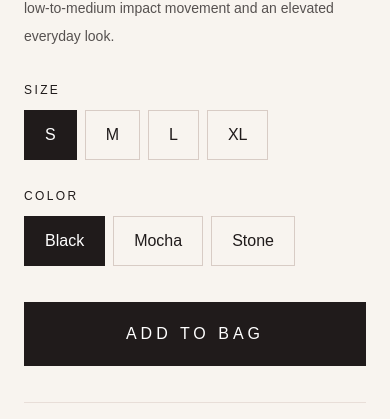
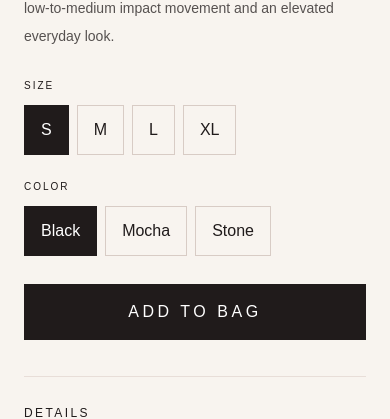
Before and after one commit to zero69-art/Elarossa, a Next.js app: page /products/angel-wings-seamless-sports-bra in a window 390 px wide. Shown: the part 782-1201 px from the top of the page. Built offline with nearby package versions, Linux system fonts and the light colour scheme; no server answers.

Commit message:
Harden and improve responsive product controls

```diff
--- a/components/AddToBag.tsx
+++ b/components/AddToBag.tsx
@@ -8,33 +8,27 @@ export default function AddToBag({ product }: { product: Product }) {
   const [size, setSize] = useState(product.sizes[0] ?? "One Size");
   const [color, setColor] = useState(product.colors[0] ?? "Default");
   const [added, setAdded] = useState(false);
+  const sizes = product.sizes.length ? product.sizes : ["One Size"];
+  const colors = product.colors.length ? product.colors : ["Default"];
 
   function add() {
-    const raw = localStorage.getItem(KEY);
-    const items = raw ? JSON.parse(raw) : [];
-    const i = items.findIndex((x: { slug: string; size?: string; color?: string }) => x.slug === product.slug && x.size === size && x.color === color);
-    const payload = {
-      slug: product.slug,
-      name: product.name,
-      price: product.price,
-      quantity: 1,
-      image: product.image,
-      size,
-      color,
-      cjPid: product.cjPid,
-      cjVariants: product.cjVariants,
-    };
-    if (i >= 0) items[i].quantity += 1;
-    else items.push(payload);
-    localStorage.setItem(KEY, JSON.stringify(items));
-    window.dispatchEvent(new Event("elarossa-cart-updated"));
-    setAdded(true);
-    setTimeout(() => setAdded(false), 1600);
+    try {
+      const raw = localStorage.getItem(KEY);
+      const parsed = raw ? JSON.parse(raw) : [];
+      const items = Array.isArray(parsed) ? parsed : [];
+      const i = items.findIndex((x: { slug?: string; size?: string; color?: string }) => x.slug === product.slug && x.size === size && x.color === color);
+      const payload = { slug: product.slug, name: product.name, price: product.price, quantity: 1, image: product.image, size, color, cjPid: product.cjPid, cjVariants: product.cjVariants };
+      if (i >= 0) items[i].quantity += 1; else items.push(payload);
+      localStorage.setItem(KEY, JSON.stringify(items));
+      window.dispatchEvent(new Event("elarossa-cart-updated"));
+      setAdded(true);
+      setTimeout(() => setAdded(false), 1600);
+    } catch { setAdded(false); }
   }
 
-  return <>
-    <div className="mt-8"><p className="text-xs tracking-[.2em]">SIZE</p><div className="mt-3 flex flex-wrap gap-2">{product.sizes.map((x) => <button type="button" key={x} onClick={() => setSize(x)} className={`border px-5 py-3 text-xs ${size === x ? "border-[#201b1b] bg-[#201b1b] text-white" : "border-[#d8ccc5]"}`}>{x}</button>)}</div></div>
-    <div className="mt-7"><p className="text-xs tracking-[.2em]">COLOR</p><div className="mt-3 flex flex-wrap gap-2">{product.colors.map((x) => <button type="button" key={x} onClick={() => setColor(x)} className={`border px-5 py-3 text-xs ${color === x ? "border-[#201b1b] bg-[#201b1b] text-white" : "border-[#d8ccc5]"}`}>{x}</button>)}</div></div>
-    <button type="button" onClick={add} className="mt-9 w-full bg-[#201b1b] px-8 py-5 text-xs tracking-[.25em] text-white">{added ? "ADDED TO BAG ✓" : "ADD TO BAG"}</button>
-  </>;
+  return <div className="mt-7 sm:mt-8">
+    <div><p className="text-[10px] tracking-[.2em]">SIZE</p><div className="mt-3 flex flex-wrap gap-2">{sizes.map(x => <button type="button" key={x} aria-pressed={size === x} onClick={() => setSize(x)} className={`min-h-11 border px-4 py-3 text-[10px] sm:px-5 sm:text-xs ${size === x ? "border-[#201b1b] bg-[#201b1b] text-white" : "border-[#d8ccc5]"}`}>{x}</button>)}</div></div>
+    <div className="mt-6"><p className="text-[10px] tracking-[.2em]">COLOR</p><div className="mt-3 flex flex-wrap gap-2">{colors.map(x => <button type="button" key={x} aria-pressed={color === x} onClick={() => setColor(x)} className={`min-h-11 border px-4 py-3 text-[10px] sm:px-5 sm:text-xs ${color === x ? "border-[#201b1b] bg-[#201b1b] text-white" : "border-[#d8ccc5]"}`}>{x}</button>)}</div></div>
+    <button type="button" onClick={add} className="mt-7 min-h-14 w-full bg-[#201b1b] px-6 py-4 text-[10px] tracking-[.22em] text-white transition-opacity hover:opacity-85 sm:mt-9 sm:text-xs">{added ? "ADDED TO BAG ✓" : "ADD TO BAG"}</button>
+  </div>;
 }
```
